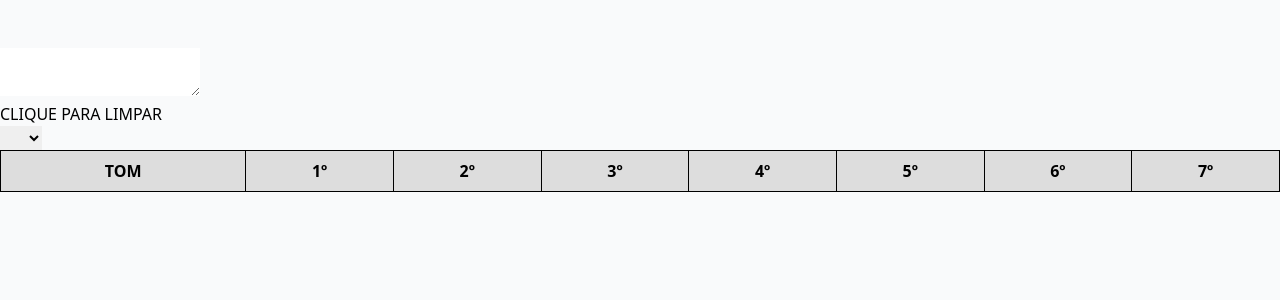
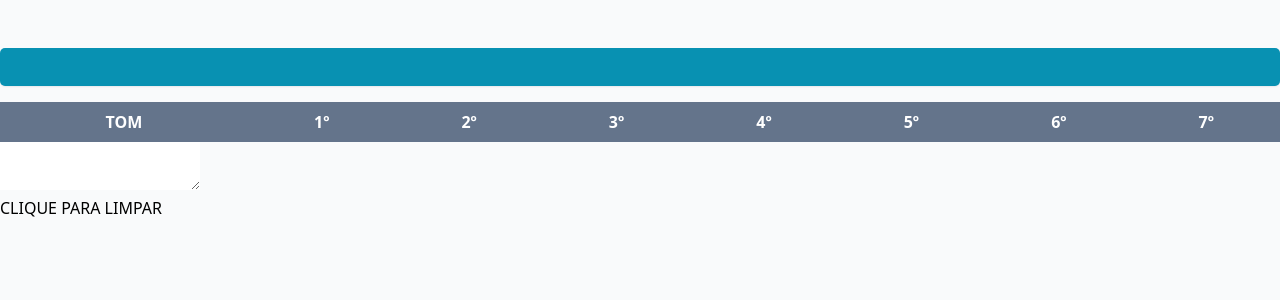
Before and after one commit to thiago-silva-santos/gospeltune, a Nuxt app: page /edit in a window 1280 px wide. Shown: the top 300 px of the page. Built offline with nearby package versions, Linux system fonts and the light colour scheme.

Commit message:
Inicia melhorias na tela de edição

```diff
--- a/components/CampoHarmonico.vue
+++ b/components/CampoHarmonico.vue
@@ -450,16 +450,36 @@ table {
 
 th,
 td {
-     border: 1px solid black;
+     border: none;
      padding: 8px;
      text-align: center;
 }
 
 th {
-     background-color: #ddd;
+     @apply bg-slate-500 text-white;
 }
 
-tr:nth-child(even) {
-     background-color: #f2f2f2;
+tr:nth-child(1) {
+     background-color: #eaeaea;
+}
+
+select {
+     -webkit-appearance: none;
+     padding: 7px 40px 7px 12px;
+     width: 100%;
+     border-radius: 5px;
+     background: white;
+     box-shadow: 0 1px 3px -2px #9098A9;
+     cursor: pointer;
+     font-family: inherit;
+     font-size: 16px;
+     transition: all 150ms ease;
+     @apply mb-4 bg-cyan-600 text-white;
+     outline: none;
+
+}
+
+option {
+     @apply bg-slate-200 text-slate-900
 }
 </style>
--- a/pages/edit.vue
+++ b/pages/edit.vue
@@ -6,31 +6,44 @@
                 <template v-for="linha in song" :key="linha">
                     <span class="flex" >
                       <template v-for="item in linha.chords">
-                          <b class="w-[0.350rem]">{{ item }}</b>
+                          <b class="w-[0.350rem]">{{ tom[item] }}</b>
                       </template>
                     </span>
                     <span class="linha-verso">{{ linha.verse }}</span>
                 </template>
               </pre>
+
+      </div>
+      <div class="flex flex-col gap-10 p-4">
+        <campo-harmonico />
         <textarea ref="textArea" class="p-4 bg-slate-200 w-full h-[300px]" @change="teste" />
         <div>
           <button @click="limpar">CLIQUE PARA LIMPAR</button>
         </div>
       </div>
-      <div class="p-4">
-        <campo-harmonico />
-      </div>
+
     </div>
   </div>
 </template>
 <script>
+import campoJSON from '../assets/campo.json'
 export default {
   data() {
     return {
       song: {},
-      arquivo: null
+      tonalidade: "C",
+      arquivo: null,
 
     };
+  },
+  computed: {
+    campo() {
+      return campoJSON;
+    },
+    tom() {
+
+      return this.campo[this.tonalidade];
+    },
   },
 
   methods: {
```
